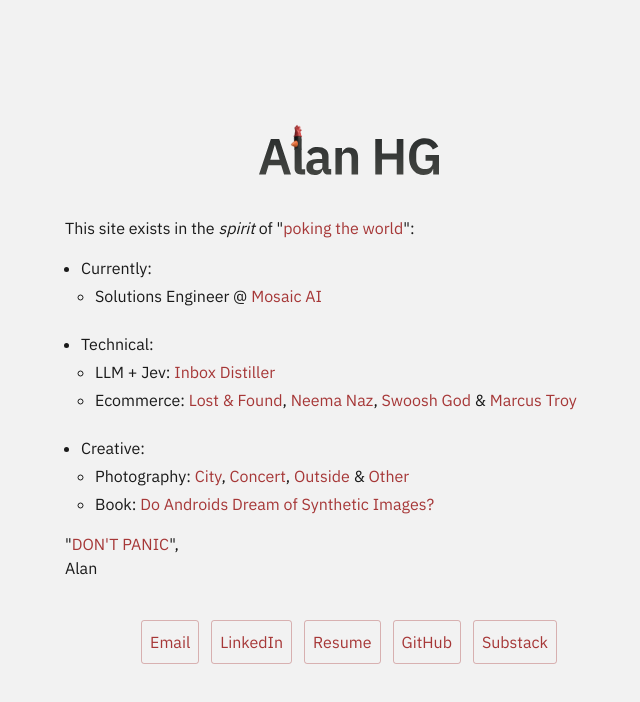
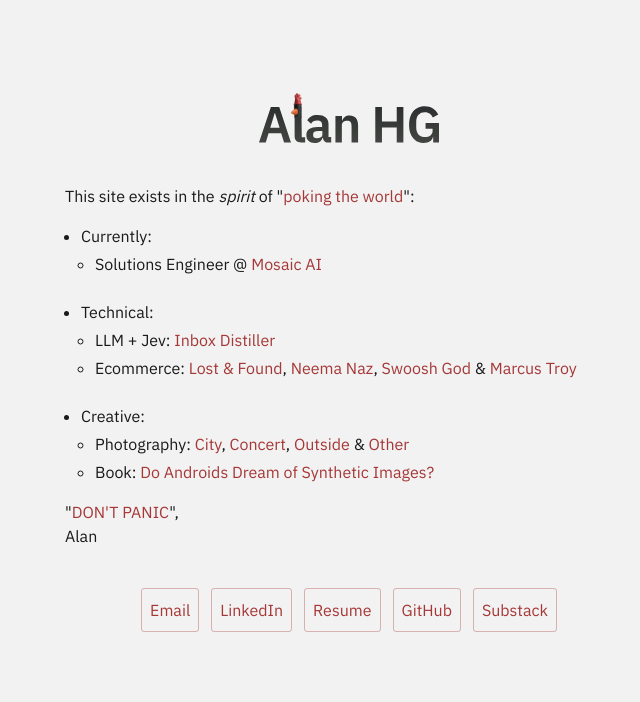
Before and after one commit to hg-alan/alanhgcom, a Next.js app: page / in a window 1280 px wide. Shown: the top 702 px of the page, without its empty margins (291-931 px from the left). Built offline with nearby package versions, Linux system fonts and the light colour scheme.

Commit message:
Raise the homepage composition with less space above the logo

```diff
--- a/src/app/globals.css
+++ b/src/app/globals.css
@@ -53,7 +53,7 @@
   line-height: 1.5;
 }
 
-/* A little more space below gives the whole page an optical centre.
+/* Give twice as much spare space to the bottom to keep the logo comfortably high.
    These spacers collapse when content needs to scroll. */
 .home::before,
 .home::after {
@@ -62,7 +62,7 @@
 }
 
 .home::after {
-  flex-grow: 1.15;
+  flex-grow: 2;
 }
 
 .home > .site-header {
```
